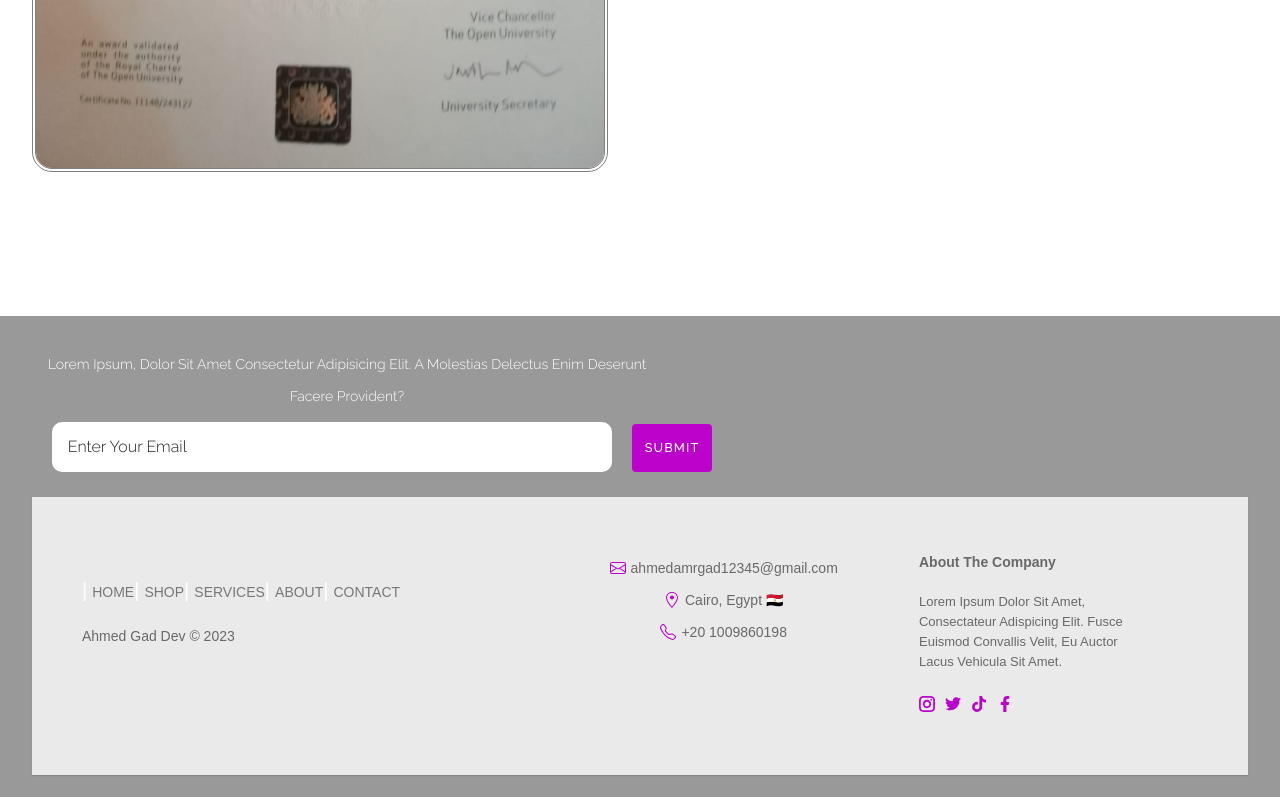
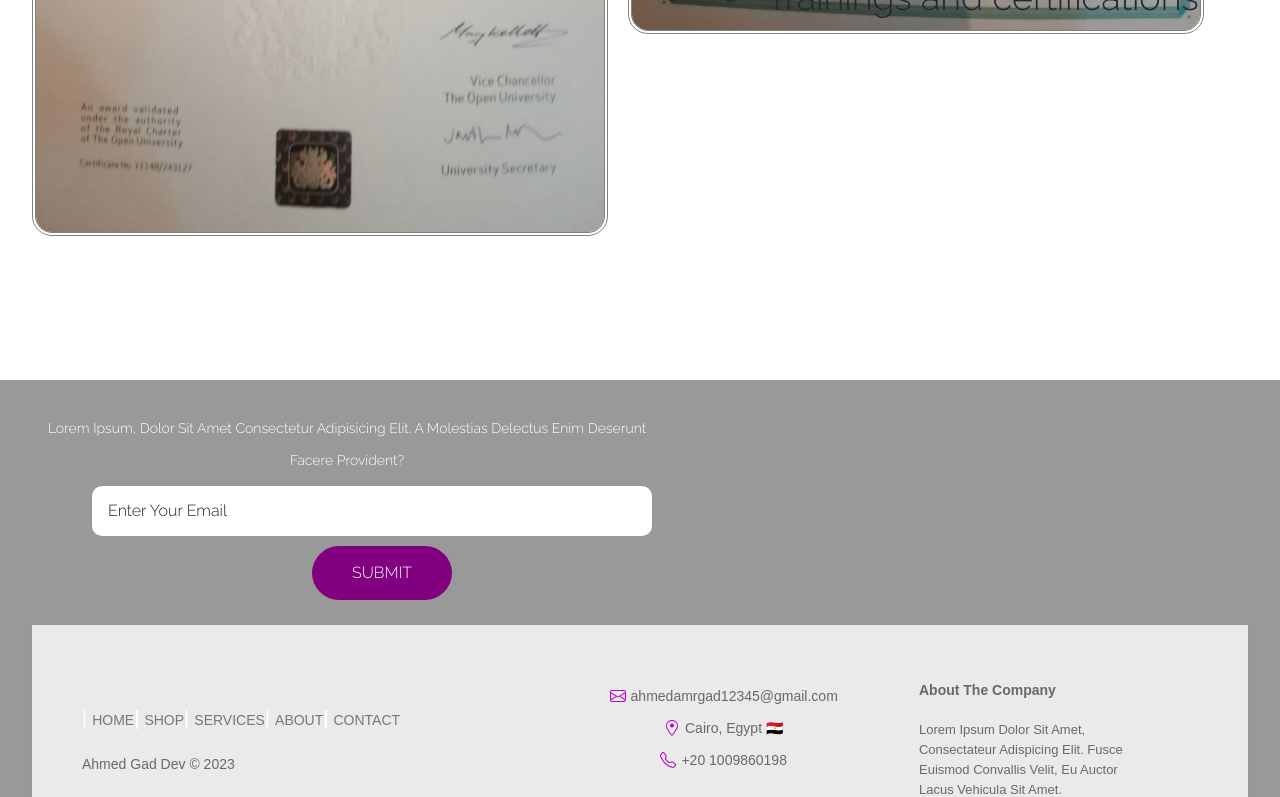
Before and after one commit to ahmedGad-dev/portfolio-last, a React (Create React App) app: page / in a window 1280 px wide. Shown: the part 4949-5746 px from the top of the page. Built offline with nearby package versions, Linux system fonts and the light colour scheme; no server answers; what react-fusioncharts would draw is missing.

Commit message:
added full cv and experiences page

```diff
--- a/src/components/about/About.js
+++ b/src/components/about/About.js
@@ -6,6 +6,7 @@ import image3 from '../../assets/images/design-3.webp'
 import {GrInstagram} from 'react-icons/gr'
 import {FaFacebookF, FaTelegramPlane, FaGithub, FaLinkedin} from 'react-icons/fa'
 import {RiWhatsappFill} from 'react-icons/ri'
+import { Link } from 'react-router-dom'
 
 
 const About = () => {
@@ -40,7 +41,7 @@ const About = () => {
                 <a href='https://t.me/ahmedGad_Dev' target='_blank' rel="noreferrer"><FaTelegramPlane className='icon' title='Telegram'/></a>
                 <a href='https://m.facebook.com/100000715726616/' target='_blank' rel="noreferrer"><FaFacebookF className='icon' title='Facebook'/></a>
                </div>
-
+               <Link to='/experience' className="pill-btn">See CV</Link>
             </div>
             <div className="col-1-of-2">
                <div className="composition">
--- a/src/components/about/about.scss
+++ b/src/components/about/about.scss
@@ -64,6 +64,8 @@
         transform: scale(.95);
     }
     //composition:hover composition__photo:not(:hover) {
+
+
 }
 
 
@@ -95,6 +97,21 @@
     }
 }
 
+.pill-btn{
+text-transform: uppercase;
+color: white;
+padding: 15px 40px;
+display: inline-block;
+transition: all .2s;
+text-decoration: none;
+border-radius: 100px;
+position: relative;
+border: none;
+cursor: pointer;
+background-color: purple;
+margin-top:10px;
+}
+
 .paragraph{
     text-align: center;
     word-break: normal;
--- a/src/components/footer/Footer.js
+++ b/src/components/footer/Footer.js
@@ -19,14 +19,13 @@ const Footer = () => {
      <div className="form-container">
        <form action="https://formspree.io/f/xeqndrvw" method="POST" className='contact-form'>
          <input type="email" name="email" className='form-input' placeholder='Enter Your Email'/>
-         <div className="btn btn-pagination btn-outline ml-4 m-4 sm:m-0 sm:ml-0">Submit</div>
+         <div className="pill-btn">Submit</div>
        </form>
      </div>
 
 
      <footer className="footer-distributed">
 			<div className="footer-left">
-
 				<p className="footer-links">
 					<Link>HOME</Link>
           <Link>SHOP</Link>
--- a/src/components/footer/footer.styles.scss
+++ b/src/components/footer/footer.styles.scss
@@ -1,5 +1,3 @@
-
-
   .footer-distributed{
 	  background-color: rgba(255, 255, 255, 0.8);
 	  box-shadow: 0 1px 1px 0 rgba(0, 0, 0, 0.12);
@@ -215,3 +213,20 @@
 		width: auto
 	}
   }
+
+.form-container{
+	.pill-btn{
+		text-transform: uppercase;
+		color: white;
+		padding: 15px 40px;
+		display: inline-block;
+		transition: all .2s;
+		text-decoration: none;
+		border-radius: 100px;
+		position: relative;
+		border: none;
+		cursor: pointer;
+		background-color: purple;
+		margin-top:10px;
+	}
+}
--- a/src/pages/Github.js
+++ b/src/pages/Github.js
@@ -3,9 +3,9 @@ import styled from 'styled-components';
 import { GithubContext } from '../context/context';
 import { Pie3D, Column3D, Bar3D, Doughnut2D } from '../components/Charts/';
 import { ReactComponent as GithubLogo } from '../assets/svg/github.svg';
-import {VscGithub} from 'react-icons/vsc'
 import Repos from '../components/repos/Repos'
-import Logo from  '../components/logo/Logo'
+import { Link } from 'react-router-dom';
+
 
 
 const Github = () => {
@@ -53,7 +53,9 @@ const Github = () => {
   return(
     (<section className=''>
       { githubUser && <h3 className='text-2xl sm:text-3xl md:text-5xl mb-0 md:mb-3 2xl:mb-8'>{githubUser.login}</h3>}
-        <div className='w-full flex justify-center'><Logo/></div>
+        <div>
+          <Link to='/experience' className="pill-btn">See CV</Link>
+        </div>
 
           {/* large screen stats*/}
          <div className="stats shadow mt-8 hidden sm:inline-flex md:m-8 lg:m-16">
```
Also changed, not shown: src/pages/experience/Experience.js (line endings or trailing spaces).
